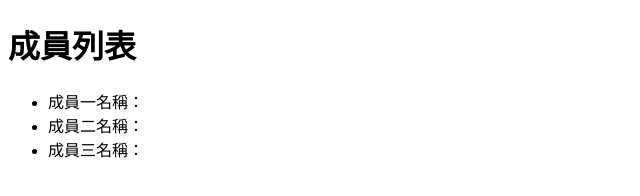
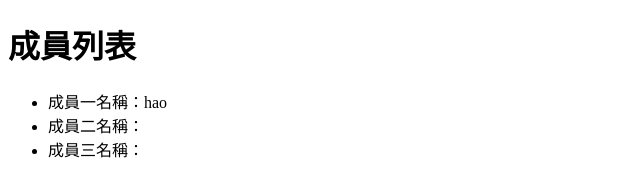
Before and after one commit to thekihonim/group9-task4, a plain HTML site: page index.html in a window 1280 px wide. Shown: the full height of the page, 0-640 px from the left. Drawn offline with Linux system fonts and the light colour scheme.

Commit message:
新增成員一名字

```diff
--- a/index.html
+++ b/index.html
@@ -8,7 +8,7 @@
 <body>
     <h1>成員列表</h1>
     <ul>
-        <li>成員一名稱：</li>
+        <li>成員一名稱：hao</li>
         <li>成員二名稱：</li>
         <li>成員三名稱：</li>
     </ul>
```
